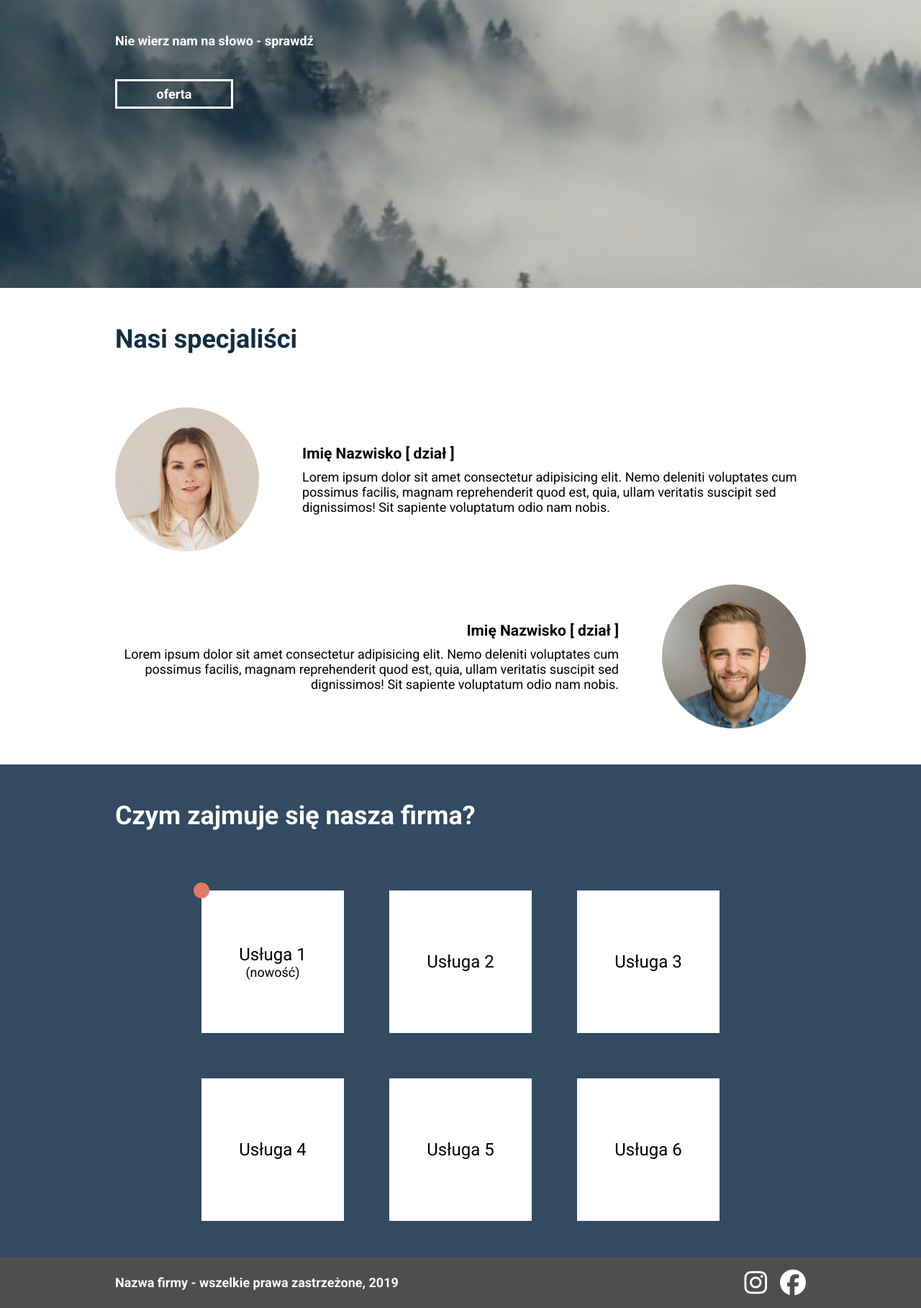
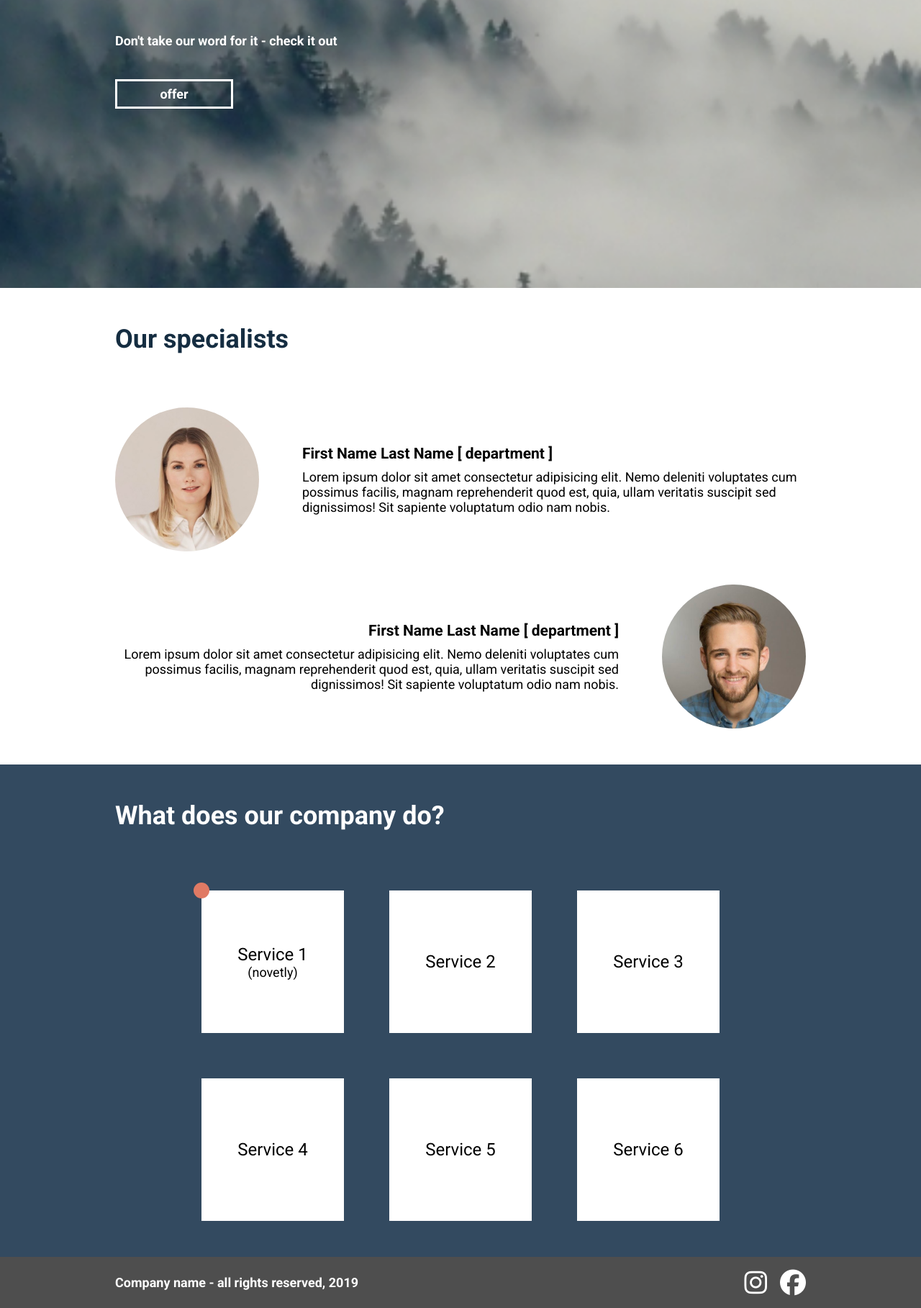
Before and after one commit to Olya3096/company-services-landing-html-css, a plain HTML site: page index.html in a window 1280 px wide. Shown: the part 400-2217 px from the top of the page at 72% size. Drawn offline with Linux system fonts and the light colour scheme.

Commit message:
update site content to English

```diff
--- a/index.html
+++ b/index.html
@@ -20,11 +20,11 @@
     <header>
       <nav class="navigation">
         <div class="nav-container container">
-          <a class="nav mycompany" href="index.html">moja firma</a>
+          <a class="nav mycompany" href="index.html">Company</a>
           <div class="nav-page">
-            <a class="nav nav-links" href="#aboutus">o nas</a>
-            <a class="nav nav-links" href="#offer">oferta</a>
-            <span class="nav nav-links contact">kontakt</span>
+            <a class="nav nav-links" href="#aboutus">About us</a>
+            <a class="nav nav-links" href="#offer">Offer</a>
+            <span class="nav nav-links contact">Contact</span>
           </div>
         </div>
       </nav>
@@ -32,10 +32,10 @@
         <div class="header_shadow">
           <section class="header_container container">
             <h1 class="main-title">
-              Nasza firma oferuje najwyższej jakości produkty.
+              Our company offers the highest quality products.
             </h1>
-            <h2 class="title">Nie wierz nam na słowo - sprawdź</h2>
-            <a href="#offer" class="btn-offer">oferta</a>
+            <h2 class="title">Don't take our word for it - check it out</h2>
+            <a href="#offer" class="btn-offer">offer</a>
           </section>
         </div>
       </div>
@@ -43,7 +43,7 @@
     <main>
       <section class="aboutus" id="aboutus">
         <div class="aboutus-container container">
-          <h2 class="title-aboutus">Nasi specjaliści</h2>
+          <h2 class="title-aboutus">Our specialists</h2>
           <div class="employees">
             <img
               class="photo"
@@ -52,7 +52,7 @@
               loading="lazy"
             />
             <div class="info">
-              <h3 class="name-employee">Imię Nazwisko [ dział ]</h3>
+              <h3 class="name-employee">First Name Last Name [ department ]</h3>
               <p>
                 Lorem ipsum dolor sit amet consectetur adipisicing elit. Nemo
                 deleniti voluptates cum possimus facilis, magnam reprehenderit
@@ -69,7 +69,7 @@
               loading="lazy"
             />
             <div class="info">
-              <h3 class="name-employee">Imię Nazwisko [ dział ]</h3>
+              <h3 class="name-employee">First Name Last Name [ department ]</h3>
               <p>
                 Lorem ipsum dolor sit amet consectetur adipisicing elit. Nemo
                 deleniti voluptates cum possimus facilis, magnam reprehenderit
@@ -84,19 +84,19 @@
       <section class="offer" id="offer">
         <div class="offer-shadow">
           <div class="offer-container container">
-            <h2 class="title-offer">Czym zajmuje się nasza firma?</h2>
+            <h2 class="title-offer">What does our company do?</h2>
             <div class="offer-grid-container">
               <div class="grid-container">
                 <div class="grid-item first-service">
-                  <p>Usługa 1</p>
-                  <p class="inf-about-service">(nowość)</p>
+                  <p>Service 1</p>
+                  <p class="inf-about-service">(novetly)</p>
                   <div class="circle"></div>
                 </div>
-                <div class="grid-item"><p>Usługa 2</p></div>
-                <div class="grid-item"><p>Usługa 3</p></div>
-                <div class="grid-item"><p>Usługa 4</p></div>
-                <div class="grid-item"><p>Usługa 5</p></div>
-                <div class="grid-item"><p>Usługa 6</p></div>
+                <div class="grid-item"><p>Service 2</p></div>
+                <div class="grid-item"><p>Service 3</p></div>
+                <div class="grid-item"><p>Service 4</p></div>
+                <div class="grid-item"><p>Service 5</p></div>
+                <div class="grid-item"><p>Service 6</p></div>
               </div>
             </div>
           </div>
@@ -105,7 +105,7 @@
 
       <footer class="footer">
         <div class="footer-container container">
-          Nazwa firmy - wszelkie prawa zastrzeżone, 2019
+          Company name - all rights reserved, 2019
           <div class="footer-icons">
             <i class="fa-brands fa-instagram fa-2xl"></i>
             <i class="fa-brands fa-facebook fa-2xl"></i>
```
